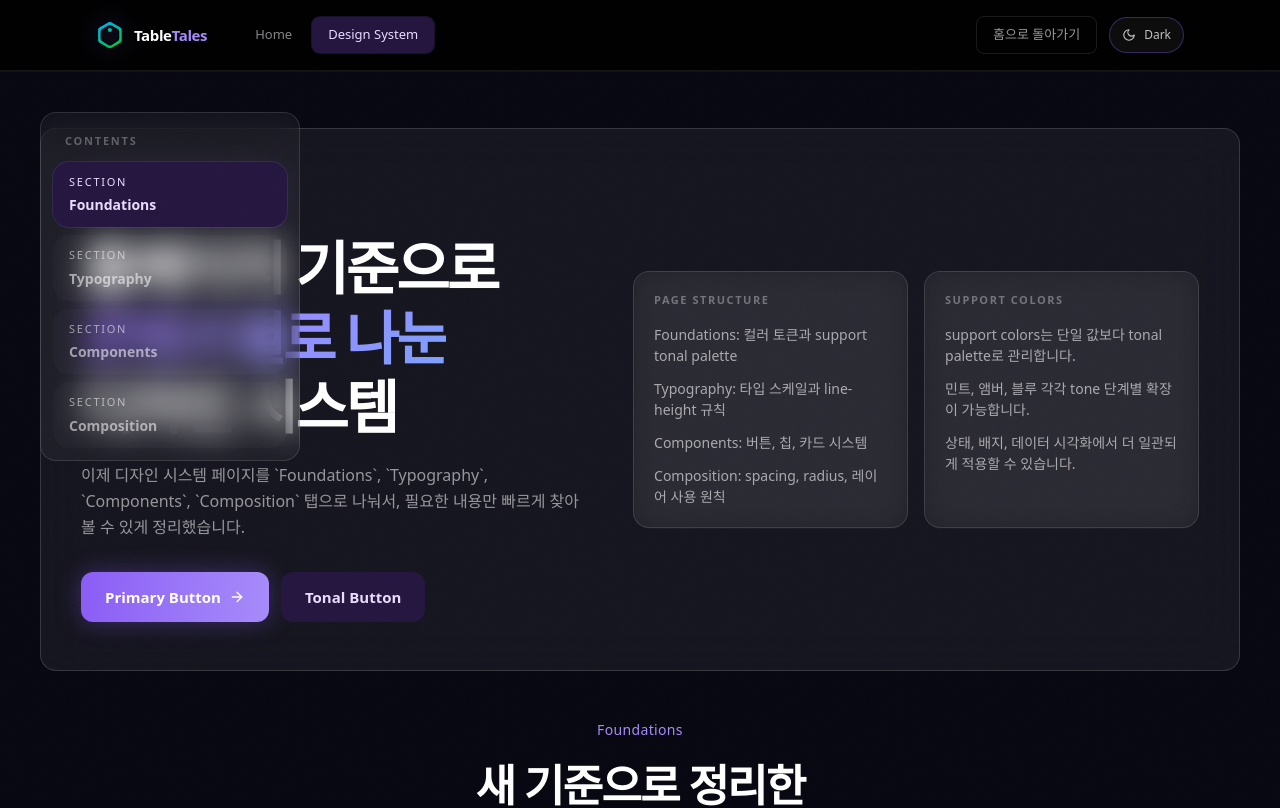
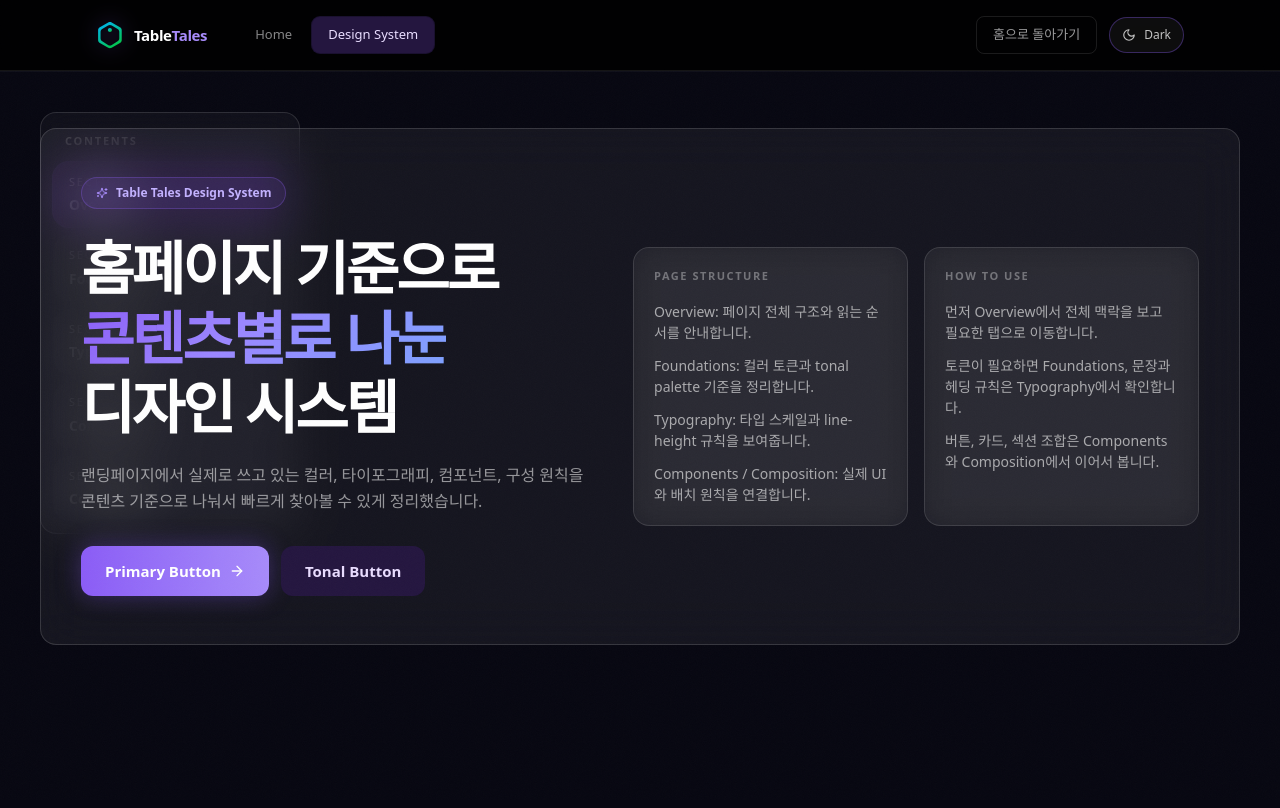
Before and after one commit to seola0114/table-tales, a Next.js app: page /design-system in a window 1280 px wide. Shown: the top 808 px of the page. Built offline with nearby package versions, Linux system fonts and the light colour scheme; a web font is replaced by a local one.

Commit message:
Move design system intro into overview tab

```diff
--- a/app/design-system/page.tsx
+++ b/app/design-system/page.tsx
@@ -6,6 +6,7 @@ import LogoMark from "@/components/ui/LogoMark";
 import ThemeToggle from "@/components/landing/ThemeToggle";
 
 const tabs = [
+  { id: "overview", label: "Overview" },
   { id: "foundations", label: "Foundations" },
   { id: "typography", label: "Typography" },
   { id: "components", label: "Components" },
@@ -590,6 +591,63 @@ function FoundationsContent() {
   );
 }
 
+function OverviewContent() {
+  return (
+    <div className="space-y-8">
+      <section className="glass-card-strong overflow-hidden rounded-[32px] border border-white/[0.12] px-6 py-8 lg:px-10 lg:py-12">
+        <div className="grid items-center gap-10 lg:grid-cols-[0.95fr_1.05fr]">
+          <div>
+            <div className="inline-flex items-center gap-2 rounded-full border border-[#8B5CF6]/30 bg-[#8B5CF6]/10 px-3.5 py-1.5">
+              <Sparkles size={12} className="text-[#A78BFA]" />
+              <span className="text-[12px] font-semibold text-[#C3B2FF]">Table Tales Design System</span>
+            </div>
+            <h1 className="mt-6 text-[40px] font-bold leading-[1.2] tracking-[-0.05em] text-white sm:text-[58px]">
+              홈페이지 기준으로
+              <br />
+              <span className="gradient-text">콘텐츠별로 나눈</span>
+              <br />
+              디자인 시스템
+            </h1>
+            <p className="mt-5 max-w-[560px] text-[16px] leading-relaxed text-white/55">
+              랜딩페이지에서 실제로 쓰고 있는 컬러, 타이포그래피, 컴포넌트, 구성 원칙을 콘텐츠 기준으로 나눠서
+              빠르게 찾아볼 수 있게 정리했습니다.
+            </p>
+            <div className="mt-8 flex flex-col gap-3 sm:flex-row">
+              <div className="inline-flex items-center justify-center gap-2 rounded-xl bg-gradient-to-r from-[#8B5CF6] to-[#A78BFA] px-6 py-3.5 text-[15px] font-semibold text-white shadow-[0_0_24px_rgba(139,92,246,0.34)]">
+                Primary Button
+                <ArrowRight size={16} />
+              </div>
+              <div className="rounded-xl bg-[#24163F] px-6 py-3.5 text-center text-[15px] font-semibold text-[#E9DDFF]">
+                Tonal Button
+              </div>
+            </div>
+          </div>
+
+          <div className="grid gap-4 sm:grid-cols-2">
+            <div className="glass-card p-5">
+              <p className="text-[11px] font-semibold uppercase tracking-[0.14em] text-white/35">Page Structure</p>
+              <ul className="mt-4 space-y-3 text-[14px] text-white/60">
+                <li>Overview: 페이지 전체 구조와 읽는 순서를 안내합니다.</li>
+                <li>Foundations: 컬러 토큰과 tonal palette 기준을 정리합니다.</li>
+                <li>Typography: 타입 스케일과 line-height 규칙을 보여줍니다.</li>
+                <li>Components / Composition: 실제 UI와 배치 원칙을 연결합니다.</li>
+              </ul>
+            </div>
+            <div className="glass-card p-5">
+              <p className="text-[11px] font-semibold uppercase tracking-[0.14em] text-white/35">How To Use</p>
+              <ul className="mt-4 space-y-3 text-[14px] text-white/60">
+                <li>먼저 Overview에서 전체 맥락을 보고 필요한 탭으로 이동합니다.</li>
+                <li>토큰이 필요하면 Foundations, 문장과 헤딩 규칙은 Typography에서 확인합니다.</li>
+                <li>버튼, 카드, 섹션 조합은 Components와 Composition에서 이어서 봅니다.</li>
+              </ul>
+            </div>
+          </div>
+        </div>
+      </section>
+    </div>
+  );
+}
+
 function TypographyContent() {
   return (
     <section className="space-y-8 px-6 lg:px-10">
@@ -839,7 +897,7 @@ function CompositionContent() {
 }
 
 export default function DesignSystemPage() {
-  const [activeTab, setActiveTab] = useState<(typeof tabs)[number]["id"]>("foundations");
+  const [activeTab, setActiveTab] = useState<(typeof tabs)[number]["id"]>("overview");
 
   return (
     <main className="min-h-screen bg-[#070711] text-white">
@@ -900,57 +958,6 @@ export default function DesignSystemPage() {
       </div>
 
       <div className="mx-auto flex w-full max-w-7xl flex-col gap-12 px-6 pb-12 pt-28 lg:px-10 lg:pb-16 lg:pt-32">
-        <section className="glass-card-strong overflow-hidden rounded-[32px] border border-white/[0.12] px-6 py-8 lg:px-10 lg:py-12">
-          <div className="grid items-center gap-10 lg:grid-cols-[0.95fr_1.05fr]">
-            <div>
-              <div className="inline-flex items-center gap-2 rounded-full border border-[#8B5CF6]/30 bg-[#8B5CF6]/10 px-3.5 py-1.5">
-                <Sparkles size={12} className="text-[#A78BFA]" />
-                <span className="text-[12px] font-semibold text-[#C3B2FF]">Table Tales Design System</span>
-              </div>
-              <h1 className="mt-6 text-[40px] font-bold leading-[1.2] tracking-[-0.05em] text-white sm:text-[58px]">
-                홈페이지 기준으로
-                <br />
-                <span className="gradient-text">콘텐츠별로 나눈</span>
-                <br />
-                디자인 시스템
-              </h1>
-              <p className="mt-5 max-w-[560px] text-[16px] leading-relaxed text-white/55">
-                이제 디자인 시스템 페이지를 `Foundations`, `Typography`, `Components`, `Composition` 탭으로 나눠서,
-                필요한 내용만 빠르게 찾아볼 수 있게 정리했습니다.
-              </p>
-              <div className="mt-8 flex flex-col gap-3 sm:flex-row">
-                <button className="inline-flex items-center justify-center gap-2 rounded-xl bg-gradient-to-r from-[#8B5CF6] to-[#A78BFA] px-6 py-3.5 text-[15px] font-semibold text-white shadow-[0_0_24px_rgba(139,92,246,0.34)]">
-                  Primary Button
-                  <ArrowRight size={16} />
-                </button>
-                <button className="rounded-xl bg-[#24163F] px-6 py-3.5 text-[15px] font-semibold text-[#E9DDFF]">
-                  Tonal Button
-                </button>
-              </div>
-            </div>
-
-            <div className="grid gap-4 sm:grid-cols-2">
-              <div className="glass-card p-5">
-                <p className="text-[11px] font-semibold uppercase tracking-[0.14em] text-white/35">Page Structure</p>
-                <ul className="mt-4 space-y-3 text-[14px] text-white/60">
-                  <li>Foundations: 컬러 토큰과 support tonal palette</li>
-                  <li>Typography: 타입 스케일과 line-height 규칙</li>
-                  <li>Components: 버튼, 칩, 카드 시스템</li>
-                  <li>Composition: spacing, radius, 레이어 사용 원칙</li>
-                </ul>
-              </div>
-              <div className="glass-card p-5">
-                <p className="text-[11px] font-semibold uppercase tracking-[0.14em] text-white/35">Support Colors</p>
-                <ul className="mt-4 space-y-3 text-[14px] text-white/60">
-                  <li>support colors는 단일 값보다 tonal palette로 관리합니다.</li>
-                  <li>민트, 앰버, 블루 각각 tone 단계별 확장이 가능합니다.</li>
-                  <li>상태, 배지, 데이터 시각화에서 더 일관되게 적용할 수 있습니다.</li>
-                </ul>
-              </div>
-            </div>
-          </div>
-        </section>
-
         <div>
           <aside className="hidden lg:fixed lg:left-6 lg:top-28 lg:block lg:w-[240px] xl:left-10 xl:w-[260px]">
             <section className="glass-card p-3">
@@ -1009,6 +1016,7 @@ export default function DesignSystemPage() {
           </aside>
 
           <section className="min-w-0">
+            {activeTab === "overview" && <OverviewContent />}
             {activeTab === "foundations" && <FoundationsContent />}
             {activeTab === "typography" && <TypographyContent />}
             {activeTab === "components" && <ComponentsContent />}
```
